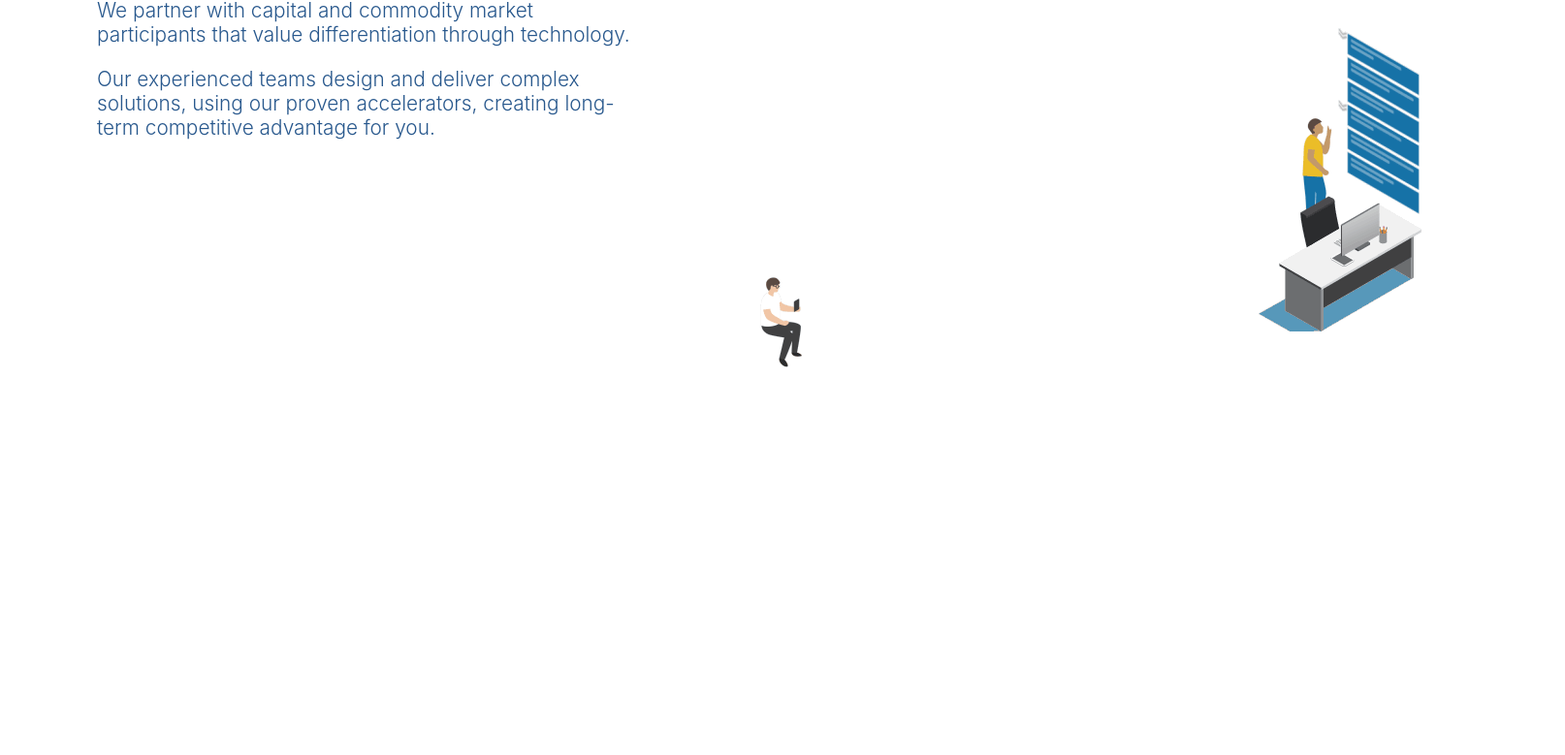
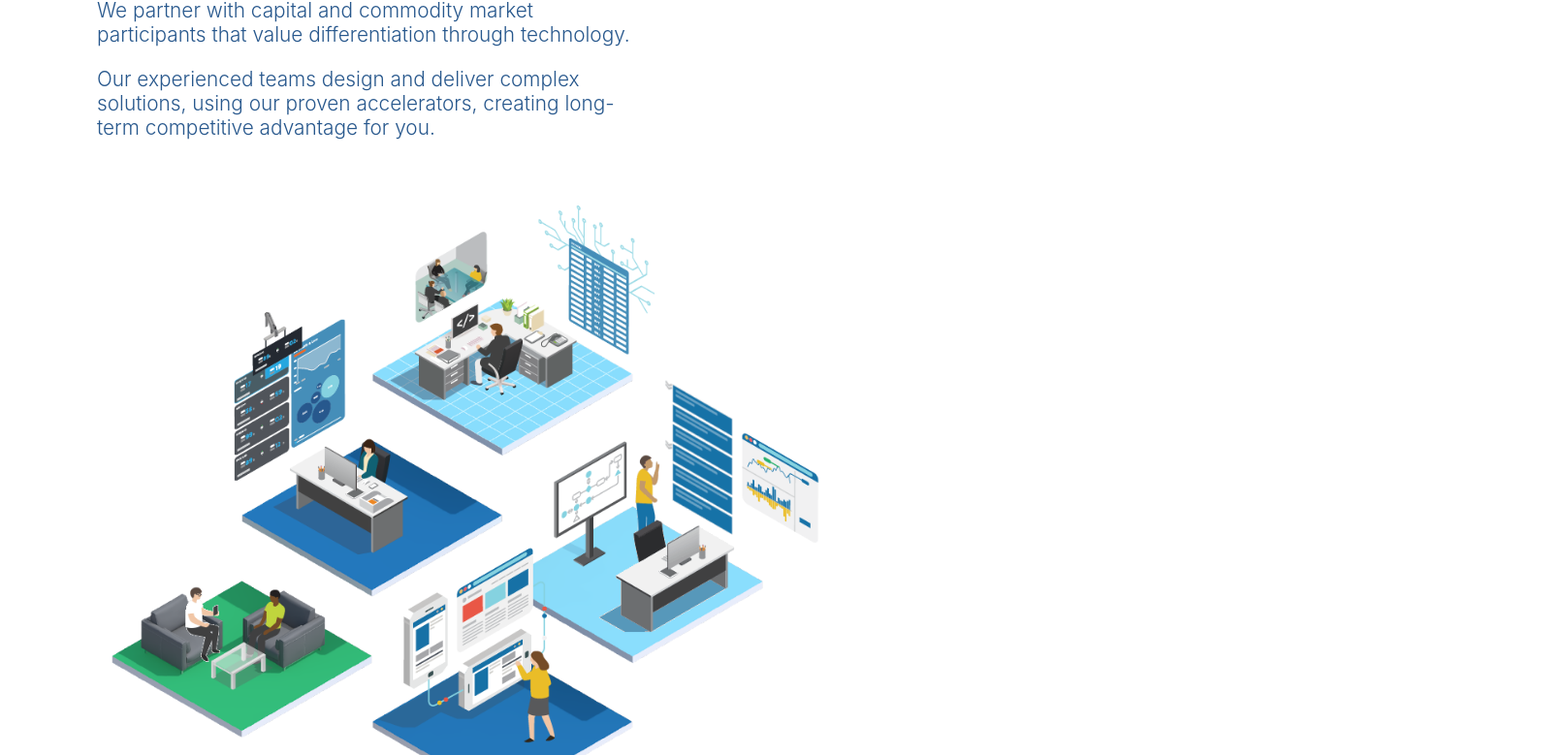
Before and after one commit to MilanP5G/weareadaptive.com, a React (Create React App) app: page / in a window 1280 px wide. Shown: the part 459-1238 px from the top of the page at 97% size, 1614 px wide, since content can reach past the window. Before the commit the page ends 1017 px from the top, so only its background shows below. Built offline with nearby package versions, Linux system fonts and the light colour scheme.

Commit message:
added static main image and repositioned gif and image

```diff
--- a/src/components/main/Main.js
+++ b/src/components/main/Main.js
@@ -1,5 +1,6 @@
 import React from 'react';
 import gifSolution from '../../assets/FunctionSolution.gif'
+import staticSolution from '../../assets/StaticSolution.png'
 import '../../styling/main.css';
 
 const Main = () => {
@@ -14,7 +15,8 @@ const Main = () => {
            creating long-term competitive advantage for you.</p>
       </div>
       <div className='origin-image'>
-        <img src={gifSolution} alt='Solution pathway' />
+        <img className='function-solution' src={gifSolution} alt='Solution pathway' />
+        <img className='static-solution' src={staticSolution} alt='Solution pathway' />
       </div>
 
     </div>
--- a/src/styling/main.css
+++ b/src/styling/main.css
@@ -31,8 +31,20 @@
 
 .origin-box .origin-image {
   float: left;
-  width: 50px;
-  margin-top: 150px;
-  /* margin-left: 100px; */
+  width: 850px;
+  margin-left: 80px;
   transition: transform 0.5s;
 }
+
+.origin-box .origin-image .function-solution {
+  position: relative;
+  width: 800px;
+  top: 30px;
+  z-index: 1;
+}
+
+.origin-box .origin-image .static-solution {
+  position: relative;
+  width: 800px;
+  bottom: 600px;
+}
```
Also changed, not shown: src/assets/StaticSolution.png (added).
